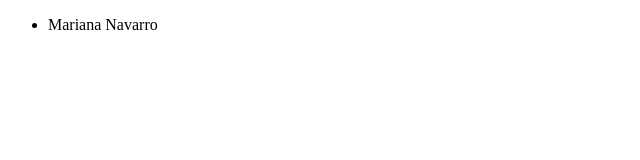
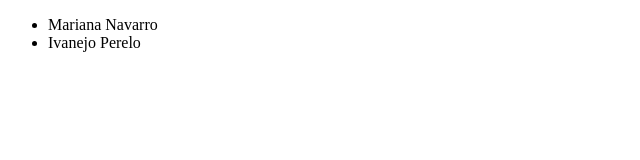
Before and after one commit to maronare10/aprendiendoGitColaborativo, a plain HTML site: page index.html in a window 1280 px wide. Shown: the full height of the page, 0-640 px from the left. Drawn offline with Linux system fonts and the light colour scheme.

Commit message:
agregando mi nombre

```diff
--- a/index.html
+++ b/index.html
@@ -8,6 +8,7 @@
 <body>
   <ul>
     <li>Mariana Navarro</li>
+    <li>Ivanejo Perelo</li>
   </ul>
 </body>
 </html>
```
